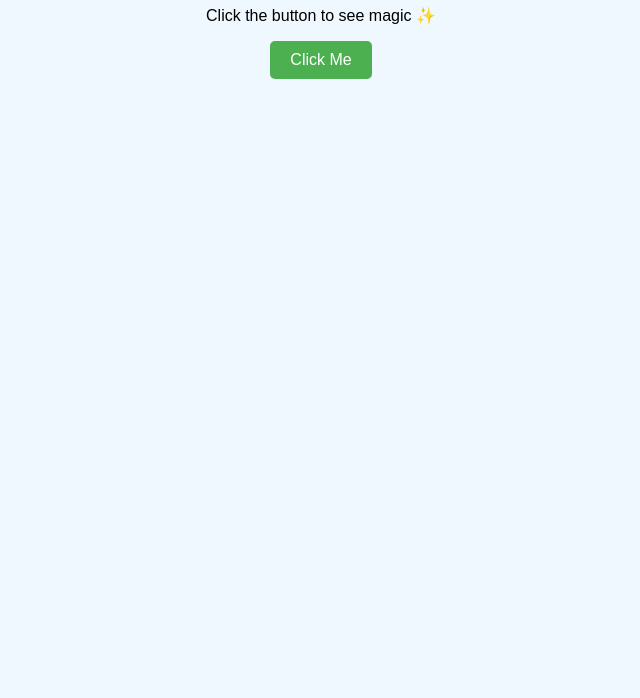
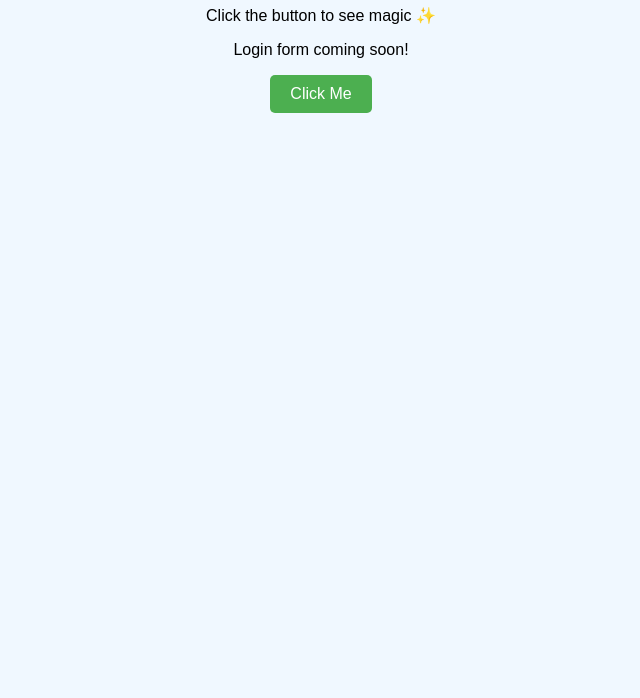
Before and after one commit to mxcuury/my-webapp, a plain HTML site: page index.html in a window 1280 px wide. Shown: the part 102-800 px from the top of the page, without its empty margins (319-959 px from the left). Drawn offline with Linux system fonts and the light colour scheme.

Commit message:
Update index.html

```diff
--- a/index.html
+++ b/index.html
@@ -9,6 +9,7 @@
 <body>
   <h1>Welcome to My Web App</h1>
   <p>Click the button to see magic ✨</p>
+  <p>Login form coming soon!</p>
   <button onclick="showMessage()">Click Me</button>
   <p id="output"></p>
   <script src="script.js"></script>
```
